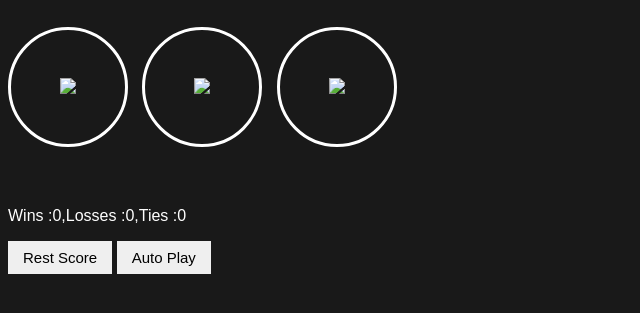
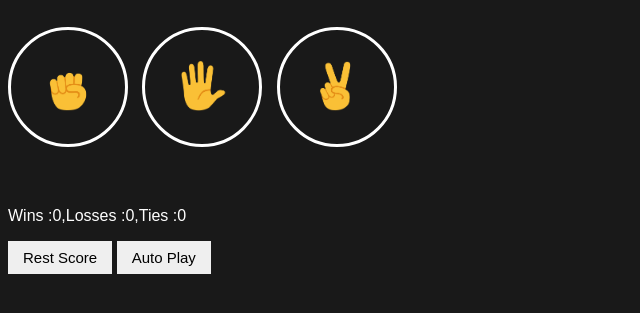
Before and after one commit to Vishwa-R-31/Rock-Paper-Scissors, a plain HTML site: page index.html in a window 1280 px wide. Shown: the part 67-380 px from the top of the page, without its empty margins (0-640 px from the left). Drawn offline with Linux system fonts and the light colour scheme.

Commit message:
Update index.html

```diff
--- a/index.html
+++ b/index.html
@@ -9,9 +9,9 @@
 
 <body>
     <p class="title">Rock Paper Scissors</p>
-    <button class="move-button js-rock-button"><img src="images/rock-emoji.png" class="move-icon"></button>
-    <button class="move-button js-scissors-button"><img src="images/paper-emoji.png" class="move-icon"></button>
-    <button class="move-button js-paper-button"><img src="images/scissors-emoji.png" class="move-icon"></button>
+    <button class="move-button js-rock-button"><img src="rock-emoji.png" class="move-icon"></button>
+    <button class="move-button js-scissors-button"><img src="paper-emoji.png" class="move-icon"></button>
+    <button class="move-button js-paper-button"><img src="scissors-emoji.png" class="move-icon"></button>
     <p class="js-result result"></p>
     <p class="js-moves "></p>
     <p class="js-scores scores"></p>
```
